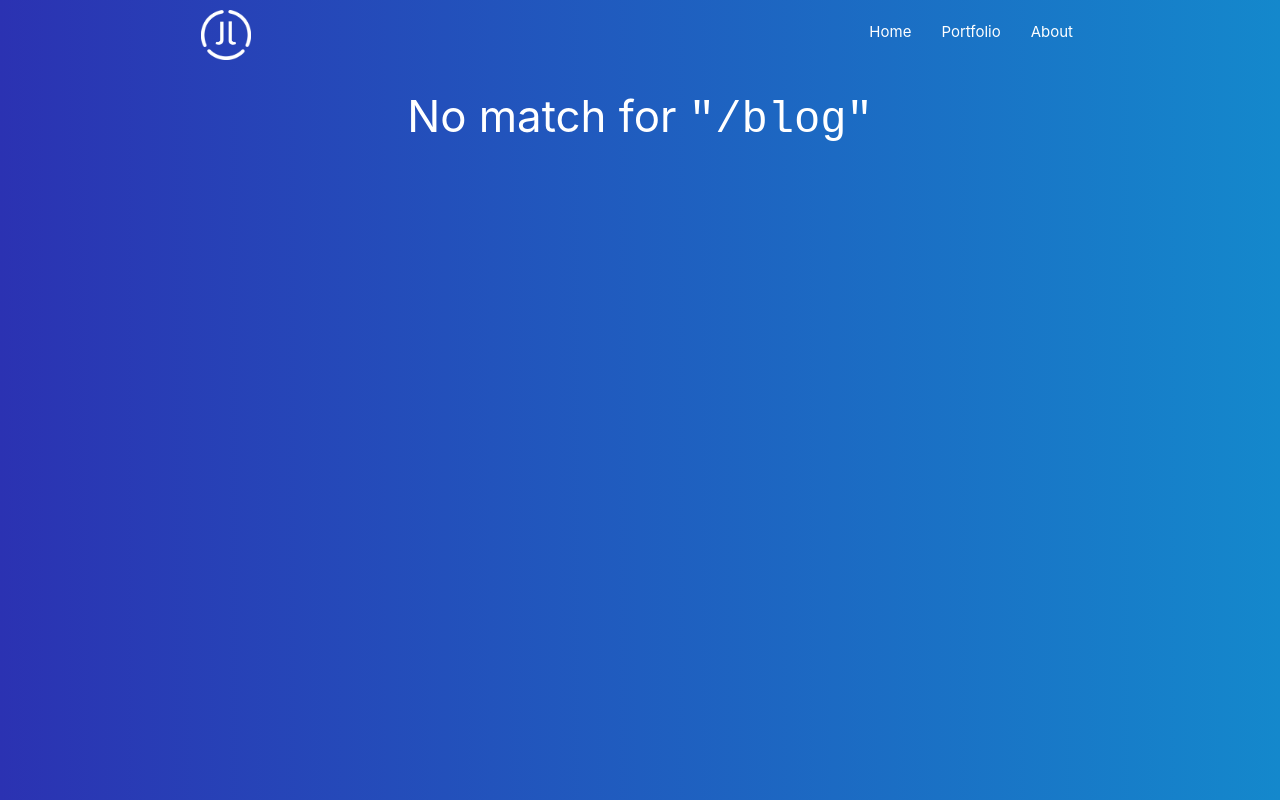
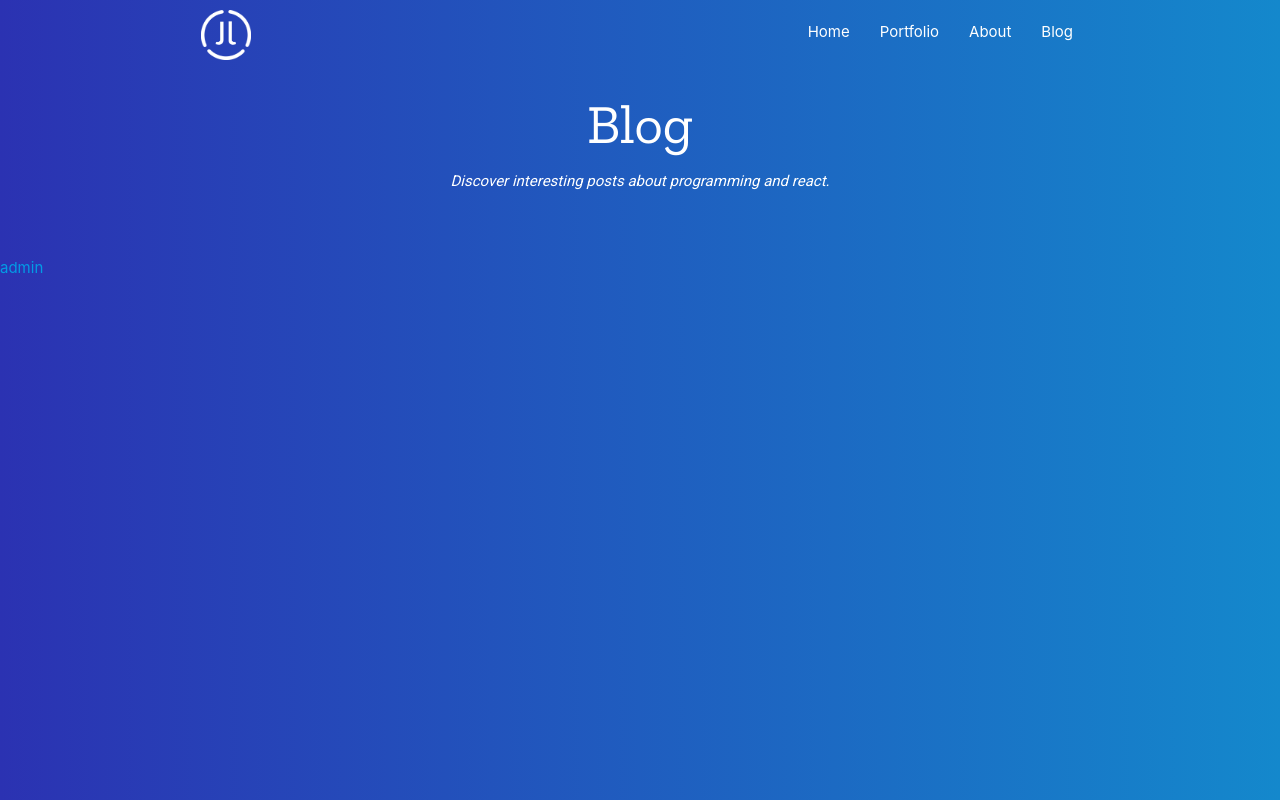
Before and after one commit to J1993/jordylopezweb, a React (Create React App) app: page /blog in a window 1280 px wide. Built offline with nearby package versions, Linux system fonts and the light colour scheme.

Commit message:
Creating files and adding links to navbar and components

```diff
--- a/src/App.js
+++ b/src/App.js
@@ -5,6 +5,7 @@ import NavBar from './components/NavBar/NavBar';
 import Home from './pages/Home/Home';
 import Portfolio from './pages/Portfolio/Portfolio';
 import About from './pages/About/About';
+import Blog from './pages/Blog/Blog';
 
 function App() {
     return (
@@ -17,6 +18,7 @@ function App() {
                     <Route exact path="/" component={Home}></Route>
                     <Route path="/portfolio" component={Portfolio}></Route>
                     <Route path="/about" component={About}></Route>
+                    <Route path="/blog" component={Blog}></Route>
                     <Route path="*" component={function NoMatch() {
                         let location = useLocation();
                         return (
--- a/src/components/NavBar/NavBar.jsx
+++ b/src/components/NavBar/NavBar.jsx
@@ -14,6 +14,7 @@ const NavBar = () => {
                         <li><Link to="/">Home</Link></li>
                         <li><Link to="/portfolio">Portfolio</Link></li>
                         <li><Link to="/about">About</Link></li>
+                        <li><Link to="/blog">Blog</Link></li>
                     </ul>
                 </div>
             </div>
--- /dev/null
+++ b/src/pages/Blog/Blog.jsx
@@ -0,0 +1,17 @@
+import React from 'react'
+import './blog.css'
+
+const Blog = () => {
+    return (
+        <div>
+            <div className="header">
+                <h2 className="titleH2 center-align">Blog</h2>
+                <p className="summary center-align">Discover interesting posts about programming and react. </p>
+            </div>
+
+            <a href="">admin</a>
+        </div>
+    )
+}
+
+export default Blog
```
Also changed, not shown: src/pages/Blog/blog.css (added).
